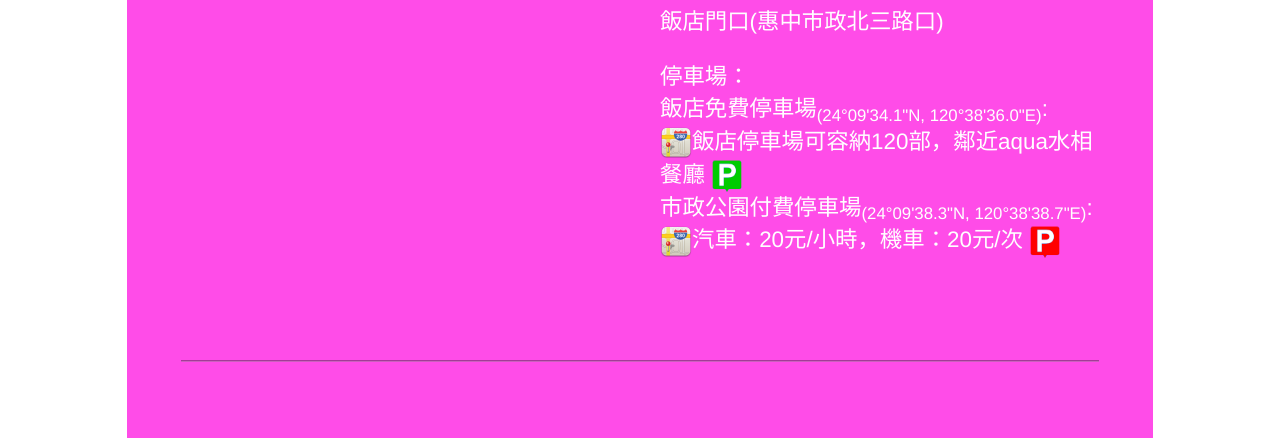
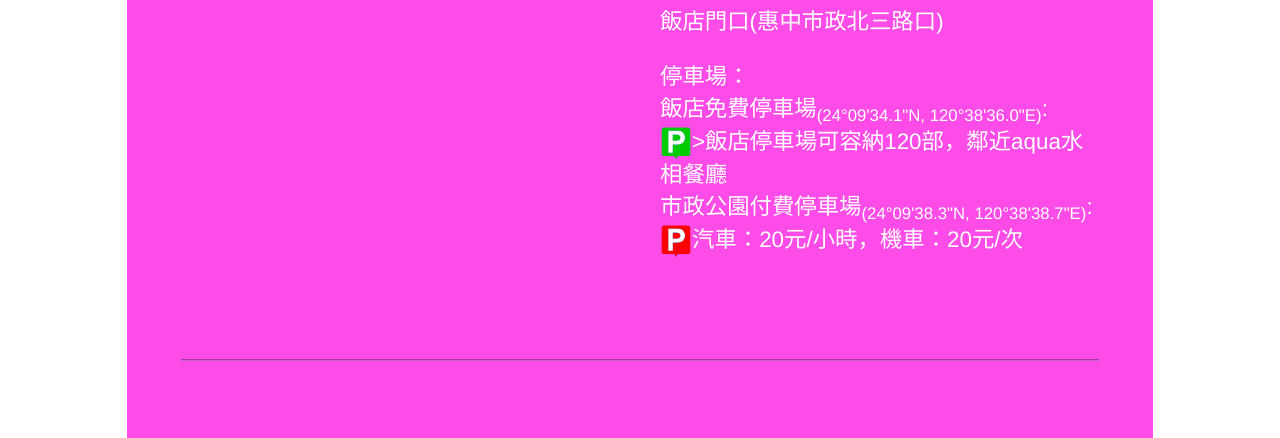
Before and after one commit to GavinPeter/gavinpeter.github.io, a website: page index.html in a window 1280 px wide. Shown: the part 4080-4518 px from the top of the page. Drawn offline with Linux system fonts and the light colour scheme; some packages are replaced by stand-ins of ours.

Commit message:
fines2 updates

```diff
--- a/index.html
+++ b/index.html
@@ -238,12 +238,10 @@ map key:AIzaSyD9-PjIqtsL4kq__P_EqWIkziVU6ayYNXo
 			<p>
 				 停車場：<br/>
 				飯店免費停車場<sub>(24°09'34.1"N, 120°38'36.0"E)</sub>:<br/><a href="http://maps.apple.com/?daddr=台中市西屯區惠中路一段117號&dirflg=d" target="_blank">
-				<img src="img/map.png" width="32" title="導航到停車場" />飯店停車場可容納120部，鄰近aqua水相餐廳
-				<img src="img/free-parking.png" width="32" title="免費停車場" />
+				<img src="img/free-parking.png" width="32" title="免費停車場" />>飯店停車場可容納120部，鄰近aqua水相餐廳
 				</a><br />
 				市政公園付費停車場<sub>(24°09'38.3"N, 120°38'38.7"E)</sub>:<br/><a href="http://maps.apple.com/?daddr=台中市西屯區惠中路一段109號&dirflg=d" target="_blank">
-				<img src="img/map.png" width="32" title="導航到停車場" />汽車：20元/小時，機車：20元/次
-				<img src="img/toll-parking.png" width="32" title="付費停車場" />
+				<img src="img/toll-parking.png" width="32" title="付費停車場" />汽車：20元/小時，機車：20元/次
 				</a><br />
 			</p>
                         </div><!--end column-->
```
